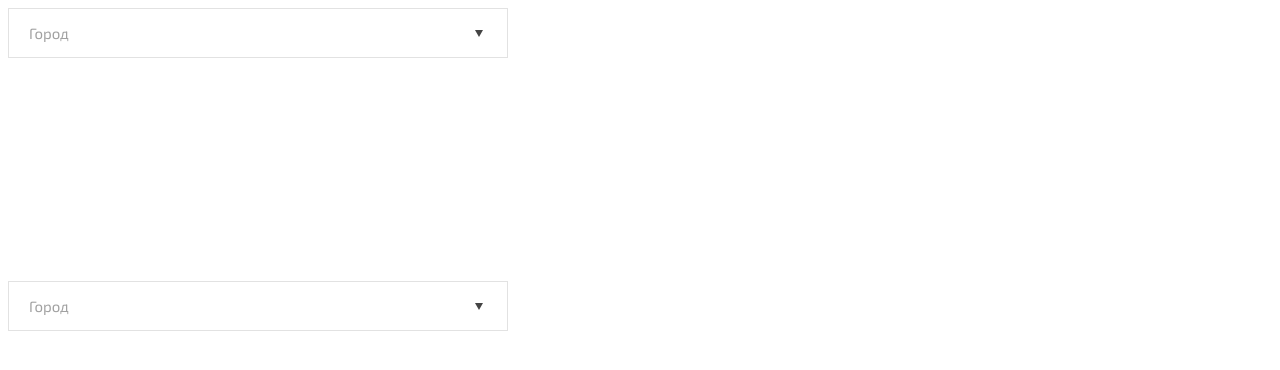
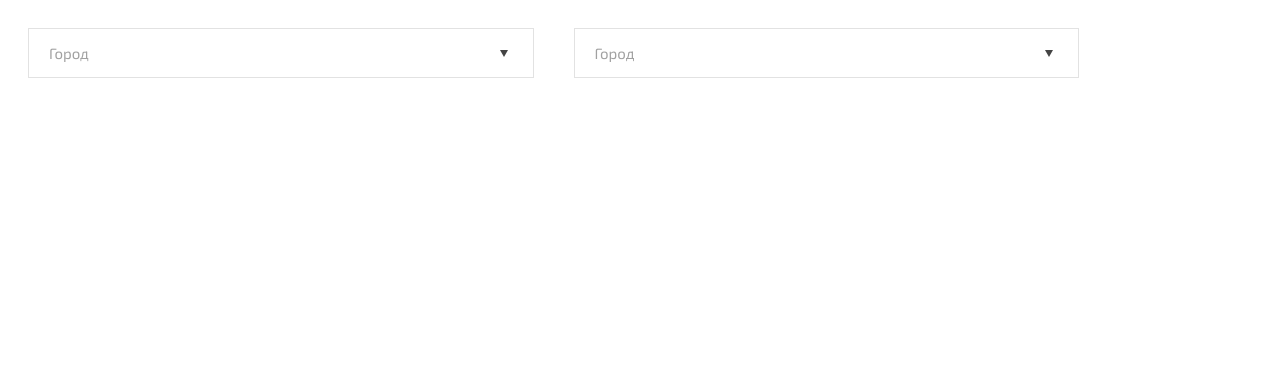
Before and after one commit to moonlightnewage/task_select, a plain HTML site: page index.html in a window 1280 px wide. Drawn offline with Linux system fonts and the light colour scheme.

Commit message:
no message

```diff
--- a/css/style.css
+++ b/css/style.css
@@ -16,7 +16,7 @@
 }
 
 .hidden {
-    visibility: hidden;
+    display: none;
 }
 
 
@@ -26,8 +26,17 @@
 /*Select styles BEGIN*/
 
 .select {
+    width: 40%;
+    margin: 20px;
+    float: left;
+    position: relative;
     display: block;
-    width: 500px;
+}
+
+.form:after {
+    content: "";
+    display: table;
+    clear: both;
 }
 
 .select select {
@@ -66,11 +75,15 @@
     border: 1px solid #e2e2e2;
     margin-top: 5px;
     padding: 0;
+    width: 100%;
     height: 200px;
     overflow: auto;
+    background: #fff;
     box-shadow: 10px 5px 5px 0px rgba(0, 0, 0, 0.2);
     -webkit-box-shadow: 5px 5px 5px 0px rgba(0, 0, 0, 0.2);
     -moz-box-shadow: 5px 5px 5px 0px rgba(0, 0, 0, 0.2);
+    position: absolute;
+    z-index: 9999;
 }
 
 .dropdown li {
--- a/index.html
+++ b/index.html
@@ -8,6 +8,7 @@
 </head>
 
 <body>
+   <form action="" class="form">
     <div class="select first-select">
         <select>
             <option value=0 class="placeholder">Город</option>
@@ -27,10 +28,9 @@
             <option value=2>Бангкок</option>
             <option value=3>Минск</option>
             <option value=4>Алматы</option>
-
         </select>
     </div>
-
+    </form>
     <script src="js/jquery-3.1.1.min.js"></script>
     <script src="js/main.js"></script>
 
```
